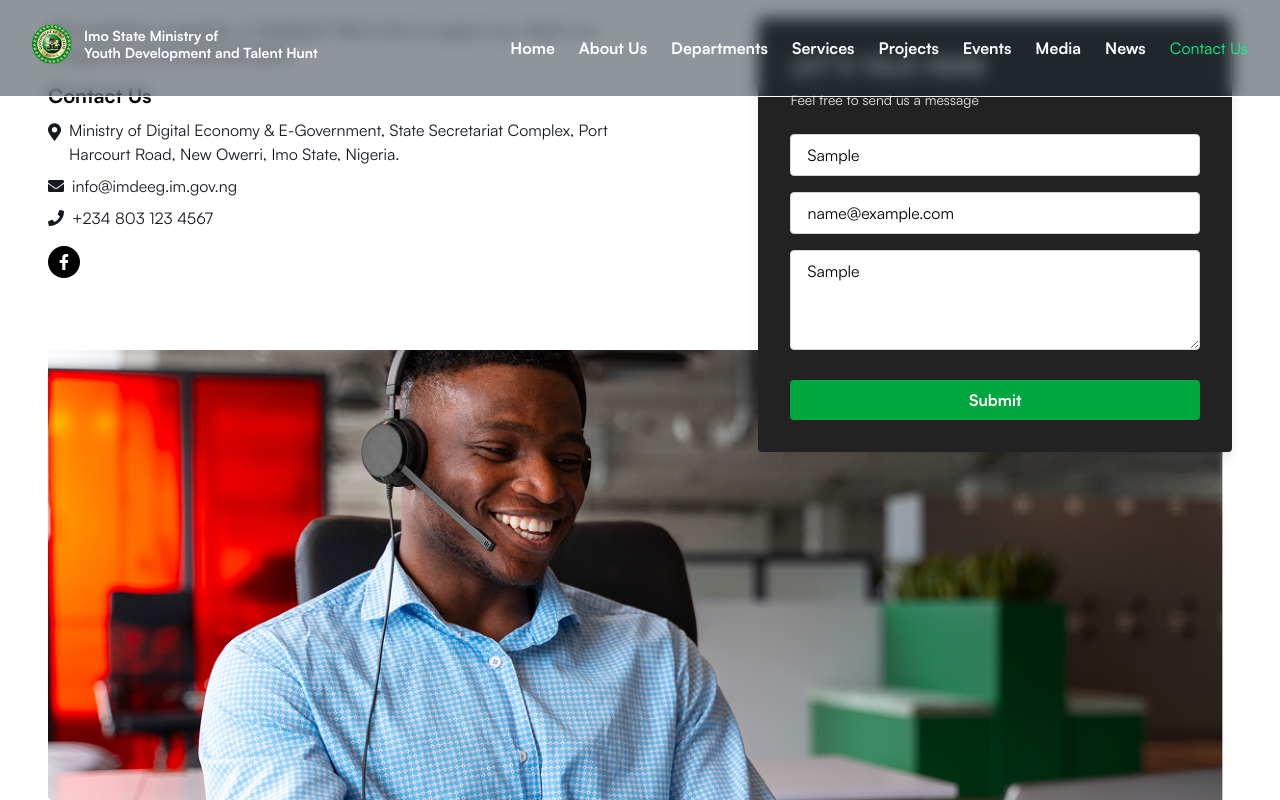
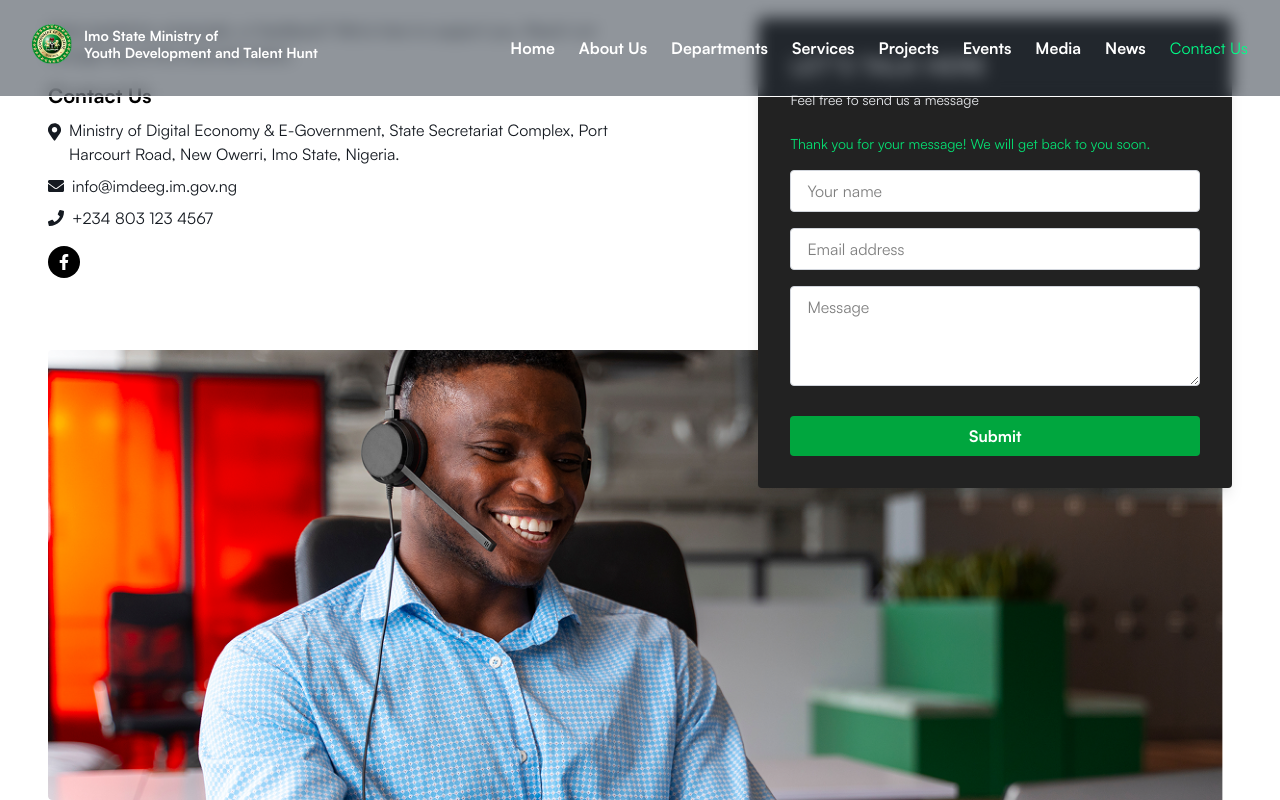
Before and after one commit to IDCLofficial/ministry_of_youth_development, a Next.js app: page /contact-us in a window 1280 px wide. Both pictures are taken after typing "Sample", "name@example.com", "Sample" into the empty fields and a click on the button "Submit". Shown: the part 462-1262 px from the top of the page. Built offline with nearby package versions, Linux system fonts and the light colour scheme.

Commit message:
Worked on changes

```diff
--- a/src/app/contact-us/ContactFormSection.tsx
+++ b/src/app/contact-us/ContactFormSection.tsx
@@ -3,6 +3,7 @@ import React, { useState } from "react";
 
 const ContactFormSection = () => {
   const [form, setForm] = useState({ name: "", email: "", message: "" });
+  const [isSubmitted, setIsSubmitted] = useState(false);
 
   const handleChange = (e: React.ChangeEvent<HTMLInputElement | HTMLTextAreaElement>) => {
     setForm({ ...form, [e.target.name]: e.target.value });
@@ -11,12 +12,23 @@ const ContactFormSection = () => {
   const handleSubmit = (e: React.FormEvent) => {
     e.preventDefault();
     // handle form submission (e.g., send to API)
+    setIsSubmitted(true);
+    // Reset form after submission
+    setForm({ name: "", email: "", message: "" });
+
+    // Hide success message after 5 seconds
+    setTimeout(() => {
+      setIsSubmitted(false);
+    }, 5000);
   };
 
   return (
     <div className="bg-[#222] text-white p-8 rounded shadow-lg w-full max-w-xl mx-auto">
       <h2 className="text-2xl font-medium mb-2">LET&rsquo;S TALK HERE</h2>
       <p className="mb-6 text-gray-200 text-sm">Feel free to send us a message</p>
+      {isSubmitted && (
+        <p className="text-green-400 text-sm mb-4">Thank you for your message! We will get back to you soon.</p>
+      )}
       <form className="space-y-4" onSubmit={handleSubmit}>
         <input
           type="text"
```
